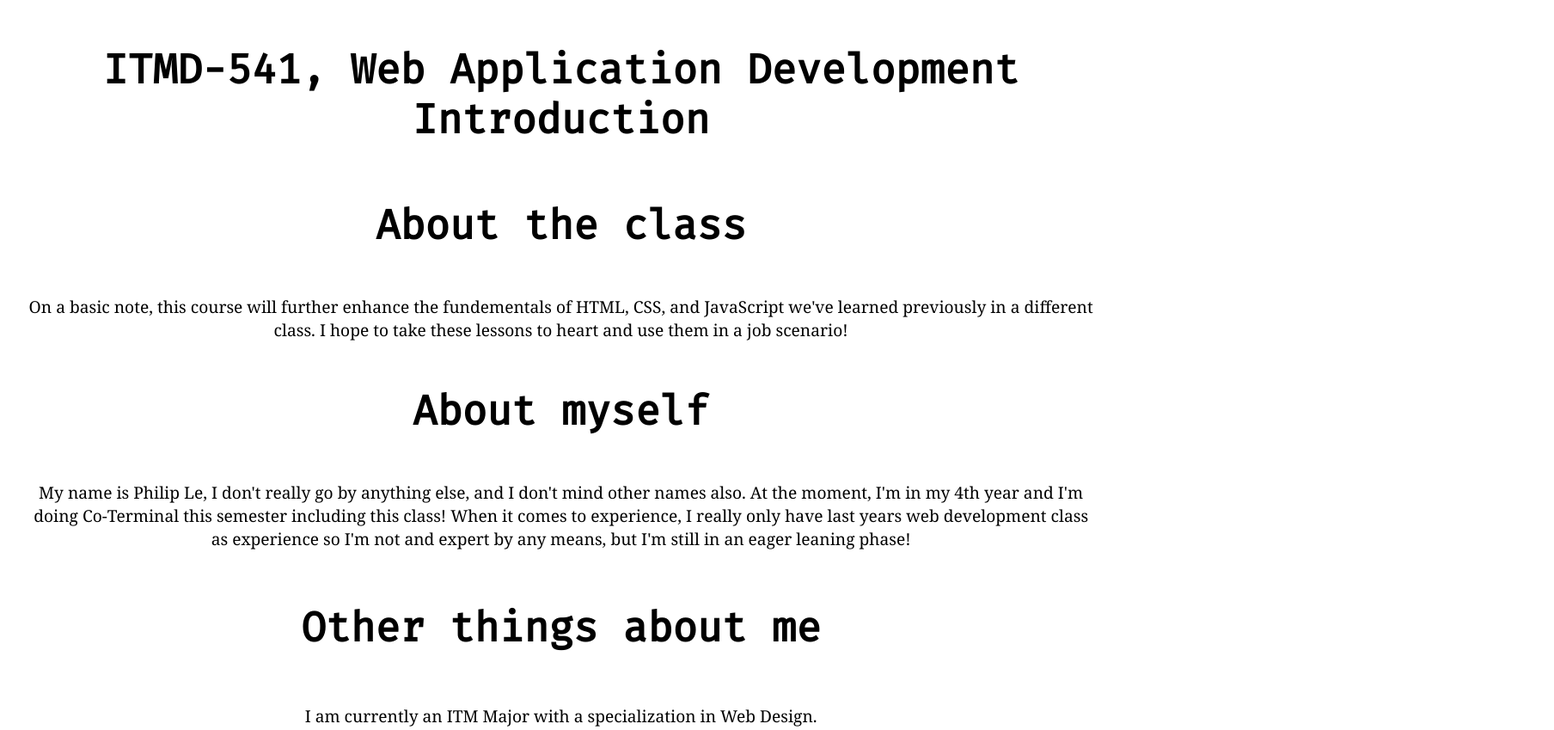
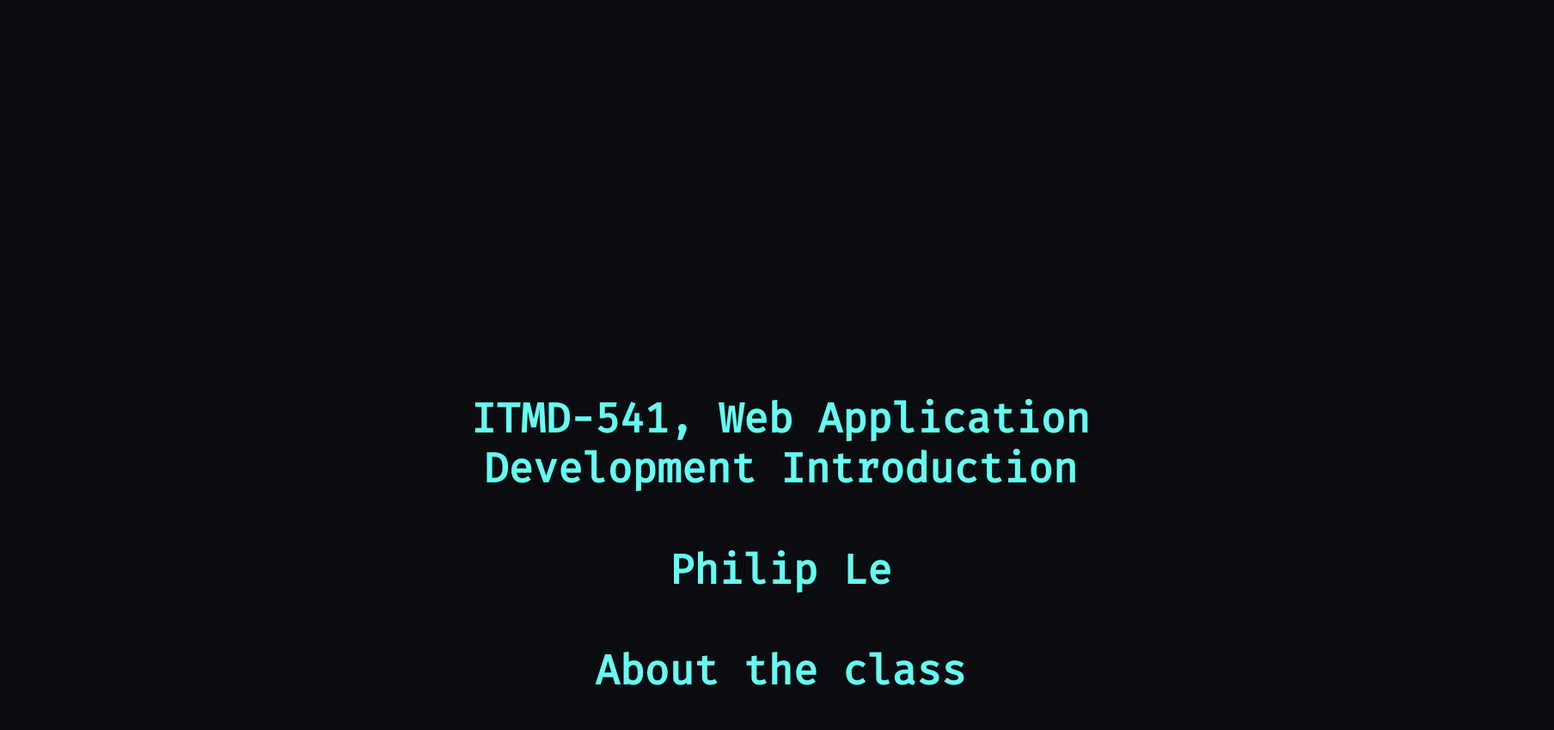
Before and after one commit to ITMD-541-02/Lab-1, a plain HTML site: page index.html in a window 1280 px wide. Shown: the top 849 px of the page at 86% size, 1808 px wide, since content can reach past the window. Drawn offline with Linux system fonts and the light colour scheme.

Commit message:
trying out css and adjusting html

```diff
--- a/css/style.css
+++ b/css/style.css
@@ -1,15 +1,26 @@
 * {
     text-align: center;
+}
+
+body{
+    background-color: #0b0c10;
+}
+
+.h1{
+    overflow: hidden;
 }
 
 h1,h2,h3{
     font-family: 'Fira Mono', serif;
     font-size: 250%;
     padding: 1%;
+    color: #66FCF1;
 }
 
 .body{
     font-family: 'Georgia', serif;
     font-size: 120%;
-    margin-left: 2%;
+    width: 1000px;
+    padding: 400px;
+    color: #c5c6c7;
 }
--- a/index.html
+++ b/index.html
@@ -11,6 +11,7 @@
 <body>
   <section class ="body">
     <h1>ITMD-541, Web Application Development Introduction</h1>
+    <h1>Philip Le</h1>
     <h2>About the class</h2>
     <p>On a basic note, this course will further enhance the fundementals of HTML, CSS, and JavaScript we've learned previously in a different class. I hope to take these lessons to heart and use them in a job scenario!</p>
     <h2>About myself</h2>
```
